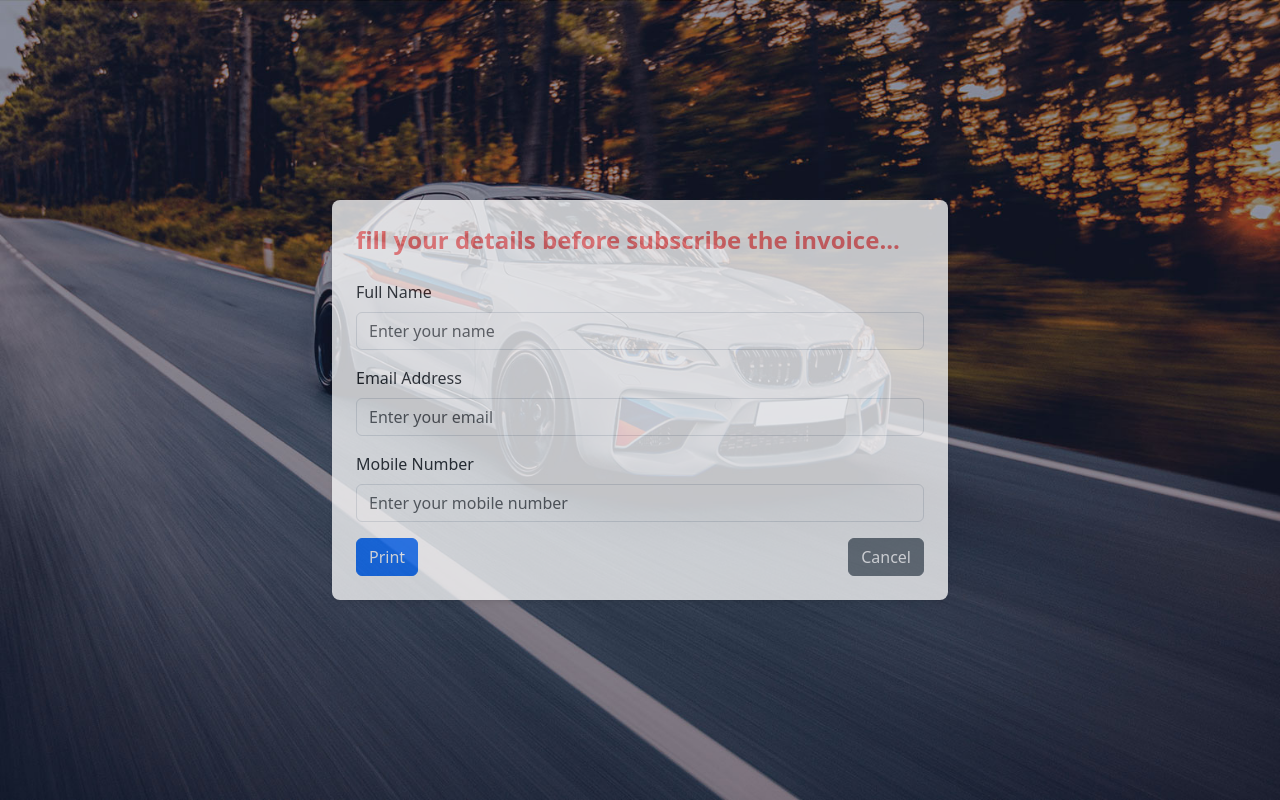
After one commit to sanjanarathnyke/sparemart, a Laravel app: page /confirm in a window 1280 px wide. The commit adds this page. Run offline with Laravel 12, Linux system fonts and the light colour scheme; some libraries are stand-ins or nearby versions.

Commit message:
add form submission

```diff
--- a/app/Http/Controllers/CartController.php
+++ b/app/Http/Controllers/CartController.php
@@ -48,4 +48,11 @@
 
         return redirect()->back()->with('success', 'Item removed from cart!');
     }
+
+    public function displayConfirm()
+    {
+        $cart = session()->get('cart', []);
+        // dd($cart);
+        return view('confirm');
+    }
 }
--- /dev/null
+++ b/resources/views/confirm.blade.php
@@ -0,0 +1,70 @@
+<!DOCTYPE html>
+<html lang="en">
+
+<head>
+    <meta charset="UTF-8">
+    <meta name="viewport" content="width=device-width, initial-scale=1.0">
+    <title>Registration Form</title>
+
+    <!-- Bootstrap CSS -->
+    <link href="https://cdn.jsdelivr.net/npm/bootstrap@5.3.0/dist/css/bootstrap.min.css" rel="stylesheet">
+
+    <!-- Tailwind CSS -->
+    <script src="https://cdn.tailwindcss.com"></script>
+
+    <style>
+        body {
+            background-image: url('{{ asset(' assets/images/main-slider/image-2.jpg') }}');
+            background-size: cover;
+            background-position: center;
+            background-repeat: no-repeat;
+            height: 100vh;
+        }
+    </style>
+</head>
+
+<body class="flex items-center justify-center">
+    <div class="container">
+        <div class="row justify-content-center">
+            <div class="col-md-6">
+                <div class="bg-white shadow-md rounded-lg p-6 opacity-75">
+                    <h2 class="text-2xl font-bold mb-6 text-red-400">fill your details before subscribe the invoice...
+                    </h2>
+
+                    <form action="#" method="POST">
+                        @csrf
+
+                        <div class="mb-3">
+                            <label for="name" class="form-label">Full Name</label>
+                            <input type="text" class="form-control" id="name" name="name" required
+                                placeholder="Enter your name">
+                        </div>
+
+                        <div class="mb-3">
+                            <label for="email" class="form-label">Email Address</label>
+                            <input type="email" class="form-control" id="email" name="email" required
+                                placeholder="Enter your email">
+                        </div>
+
+                        <div class="mb-3">
+                            <label for="mobile" class="form-label">Mobile Number</label>
+                            <input type="tel" class="form-control" id="mobile" name="mobile" required
+                                placeholder="Enter your mobile number">
+                        </div>
+
+                        <div class="flex justify-between">
+                            <button type="submit" class="btn btn-primary">Print</button>
+                            <button type="button" class="btn btn-secondary"
+                                onclick="window.history.back()">Cancel</button>
+                        </div>
+                    </form>
+                </div>
+            </div>
+        </div>
+    </div>
+
+    <!-- Bootstrap JS (optional, but needed for some Bootstrap features) -->
+    <script src="https://cdn.jsdelivr.net/npm/bootstrap@5.3.0/dist/js/bootstrap.bundle.min.js"></script>
+</body>
+
+</html>
--- a/resources/views/layouts/context.blade.php
+++ b/resources/views/layouts/context.blade.php
@@ -192,7 +192,7 @@
                             <div class="widget links-widget">
                                 <h4 class="widget_title">Why buy from us</h4>
                                 <ul class="lsit">
-                                    <li><a href="#">Solicitory </a></li>
+                                    <li><a href="#">Solicitory</a></li>
                                     <li><a href="#">Business Planning</a></li>
                                     <li><a href="#">Human Resources</a></li>
                                     <li><a href="#">Bonds & Commodities</a></li>
--- a/routes/web.php
+++ b/routes/web.php
@@ -8,35 +8,33 @@
     return view('welcome');
 })->name('welcome');
 
-Route::get('/parts',[ProductController::class,'index'])->name('parts');
+Route::get('/parts', [ProductController::class, 'index'])->name('parts');
 
-Route::get('/shoks',function(){
+Route::get('/shoks', function () {
     return view('suspention');
 })->name('shoks');
 
-Route::get('/engine',function(){
+Route::get('/engine', function () {
     return view('engine-parts');
 })->name('engine');
 
-Route::get('/light',function(){
+Route::get('/light', function () {
     return view('lightning');
 })->name('light');
 
-Route::get('/tires',function(){
+Route::get('/tires', function () {
     return view('tires');
 })->name('tires');
 
-Route::get('/performance',function(){
+Route::get('/performance', function () {
     return view('performance-parts');
 })->name('performance');
 
-// Route::get('/cart',function(){
-//     return view('cart');
-// })->name('cart');
-
 Route::post('/add-to-cart', [CartController::class, 'addToCart'])->name('add-to-cart');
 Route::post('/remove-from-cart', [CartController::class, 'removeFromCart'])->name('remove-from-cart');
-Route::get('/cart',[CartController::class,'viewCart'])->name('cart');
+Route::get('/cart', [CartController::class, 'viewCart'])->name('cart');
 
 
 Route::get('/parts/{id}', [ProductController::class, 'show'])->name('single');
+
+Route::get('/confirm', [CartController::class, 'displayConfirm'])->name('confirm');
```
Also changed, not shown: app/Http/Controllers/FormController.php (added, +10 -0 lines), app/Models/Customer.php (added, +10 -0 lines), resources/views/cart.blade.php (+6 -12 lines), resources/views/layouts/invoice.blade.php (added, +47 -0 lines).
